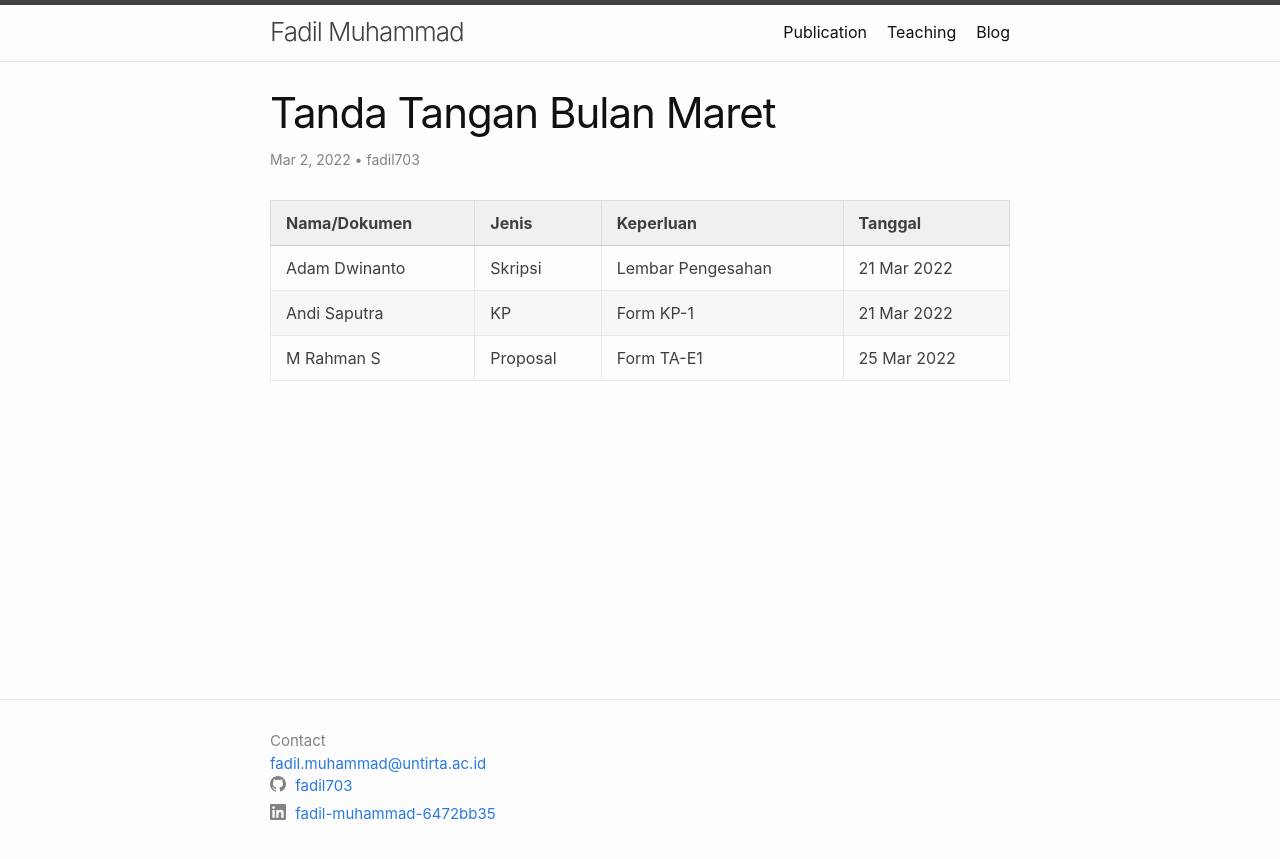
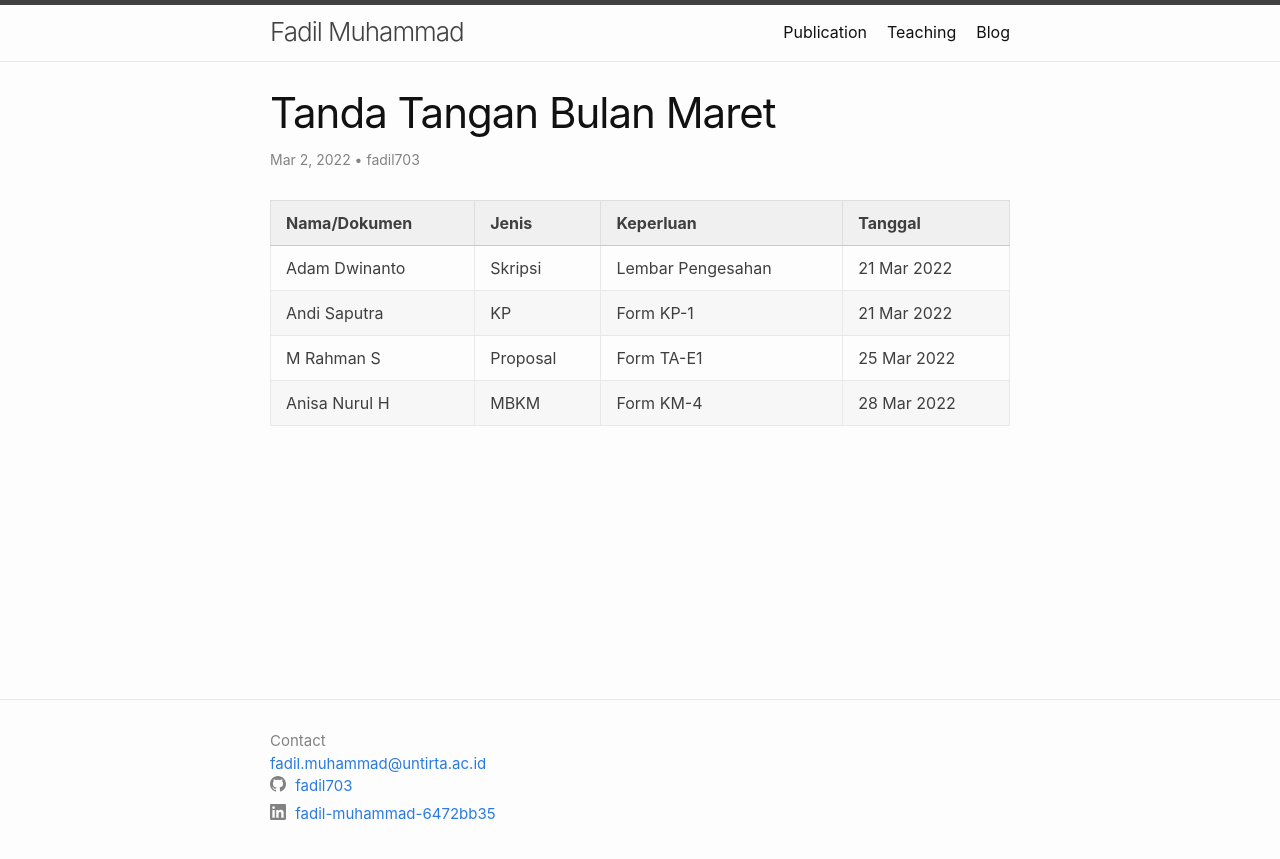
Before and after one commit to fadil703/fadil703.github.io, a Jekyll site: the page built from _posts/2022-03-02-marsig.markdown, in a window 1280 px wide. Shown: the top 859 px of the page. Built offline with Jekyll 4.4.1, drawn with Linux system fonts in a browser that asks for light colours.

Commit message:
Update 2022-03-02-marsig.markdown
add anisa

```diff
--- a/_posts/2022-03-02-marsig.markdown
+++ b/_posts/2022-03-02-marsig.markdown
@@ -11,3 +11,4 @@ author: "fadil703"
 | Adam Dwinanto | Skripsi | Lembar Pengesahan | 21 Mar 2022 |
 | Andi Saputra | KP | Form KP-1 | 21 Mar 2022 |
 | M Rahman S | Proposal | Form TA-E1 | 25 Mar 2022 |
+| Anisa Nurul H | MBKM | Form KM-4 | 28 Mar 2022 |
```
